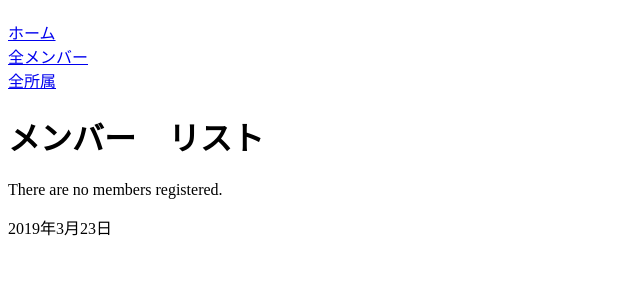
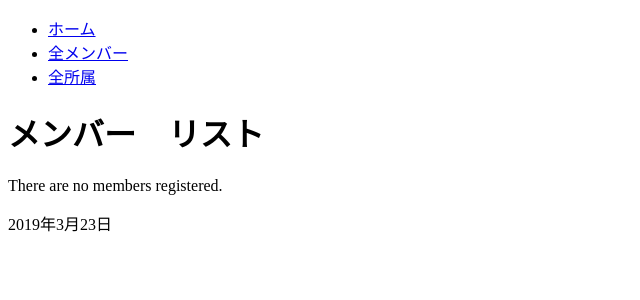
Before and after one commit to ekzemplaro/django_member_shozoku, a Django app: page /namelist/members/ in a window 1280 px wide. Shown: the top 300 px of the page, without its empty margins (0-640 px from the left). Run offline with Django 3.2, Linux system fonts and the light colour scheme.

Commit message:
Commit on Mar/23/2019

```diff
--- a/member_shozoku/namelist/templates/namelist/base_generic.html
+++ b/member_shozoku/namelist/templates/namelist/base_generic.html
@@ -4,14 +4,9 @@
   {% block title %}<title>メンバー　所属</title>{% endblock %}
 <meta charset="utf-8">
 <meta name="viewport" content="width=device-width, initial-scale=1">
-  <!-- Add additional CSS in static file -->
   {% load static %}
-  <link rel="stylesheet" href="{% static 'css/styles.css' %}">
 </head>
 <body>
-  <div class="container-fluid">
-    <div class="row">
-      <div class="col-sm-2">
 {% block sidebar %}
 	<ul class="sidebar-nav">
 	<li><a href="{% url 'index' %}">ホーム</a></li>
@@ -19,11 +14,8 @@
 	<li><a href="{% url 'syozokus' %}">全所属</a></li>
 	</ul>
 {% endblock %}
-      </div>
-      <div class="col-sm-10 ">{% block content %}{% endblock %}
+{% block content %}
+{% endblock %}
 	2019年3月23日<p />
-    </div>
-    </div>
-  </div>
 </body>
 </html>
--- a/member_shozoku/namelist/templates/namelist/member_list.html
+++ b/member_shozoku/namelist/templates/namelist/member_list.html
@@ -3,14 +3,14 @@
 {% block content %}
   <h1>メンバー　リスト</h1>
   {% if member_list %}
-  <ul>
+  <ol>
     {% for member in member_list %}
       <li>
         <a href="{{ member.get_absolute_url }}">{{ member.name }}</a>
         (<a href="{% url 'syozoku-detail' member.syozoku.pk %}">{{ member.syozoku }}</a>)
       </li>
     {% endfor %}
-  </ul>
+  </ol>
   {% else %}
     <p>There are no members registered.</p>
   {% endif %}
--- a/member_shozoku/namelist/templates/namelist/syozoku_list.html
+++ b/member_shozoku/namelist/templates/namelist/syozoku_list.html
@@ -3,13 +3,13 @@
 {% block content %}
   <h1>所属　リスト</h1>
   {% if syozoku_list %}
-  <ul>
+  <ol>
     {% for syozoku in syozoku_list %}
       <li>
         <a href="{{ syozoku.get_absolute_url }}">{{ syozoku.name }}</a>
       </li>
     {% endfor %}
-  </ul>
+  </ol>
   {% else %}
     <p>There are no syozokus registered.</p>
   {% endif %}
```
Also changed, not shown: README.md. Lines whose indentation alone changed are shown as unchanged.
